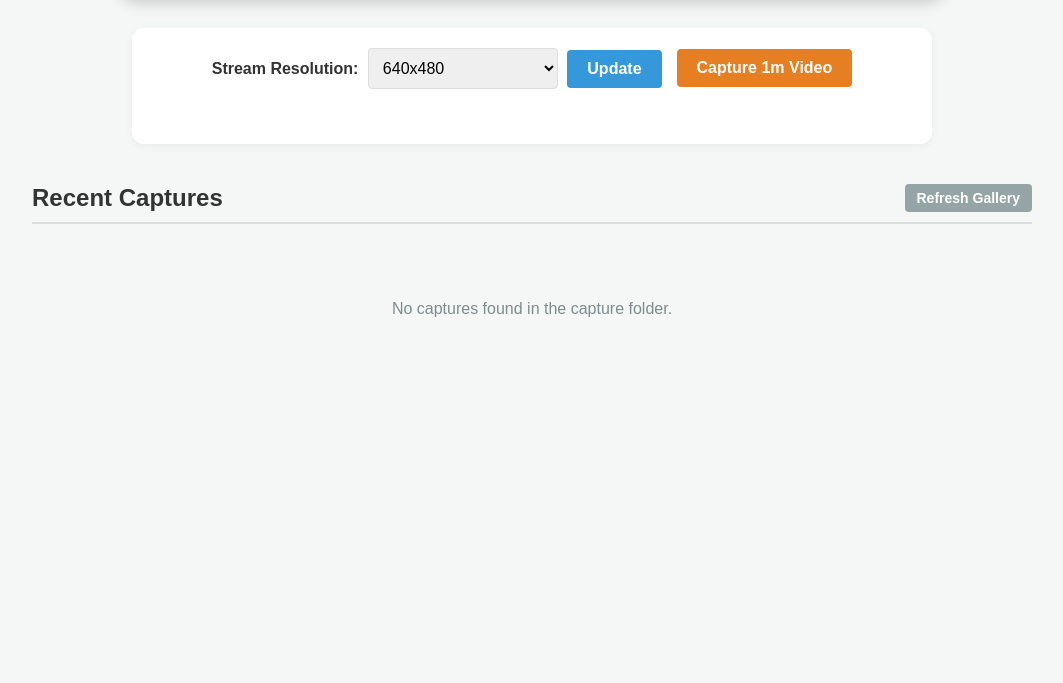
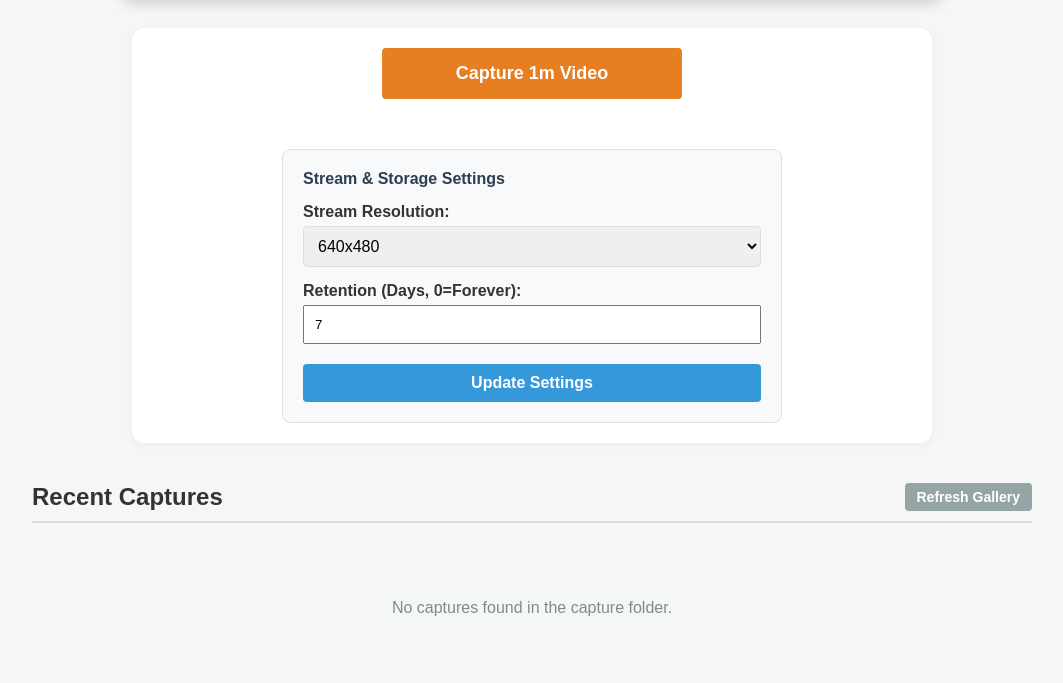
Before and after one commit to agmonr/Smarterdigitalframe, a Flask app: template templates/live_video.html in a window 1280 px wide. Shown: the part 797-1480 px from the top of the page, without its empty margins (108-1171 px from the left). Before the commit the page ends 1114 px from the top, so only its background shows below. Run offline with Flask 3, Linux system fonts and the light colour scheme; the template is opened without the code that fills it, so the values that code supplies are empty.

Commit message:
adding reatnation to video capture

```diff
--- a/api.py
+++ b/api.py
@@ -392,13 +392,46 @@ def camera_scheduler_thread():
             logging.error(f"Error in camera_scheduler_thread: {e}")
             time.sleep(60)
 
+
+def check_free_space(directory, min_gb=1.0):
+    try:
+        import shutil
+        total, used, free = shutil.disk_usage(directory)
+        free_gb = free / (1024 ** 3)
+        return free_gb >= min_gb
+    except Exception as e:
+        logging.error(f"Error checking disk space: {e}")
+        return True
+
+def cleanup_old_captures(directory):
+    try:
+        config = get_config()
+        retention_days = config.getint('CAMERA', 'capture_retention_days', fallback=7)
+        if retention_days <= 0:
+            return
+        cutoff = time.time() - (retention_days * 86400)
+        for f in os.listdir(directory):
+            if f.lower().endswith(('.jpg', '.mp4')):
+                full_path = os.path.join(directory, f)
+                if os.path.getmtime(full_path) < cutoff:
+                    os.remove(full_path)
+                    logging.info(f"Deleted old capture based on retention policy: {full_path}")
+    except Exception as e:
+        logging.error(f"Error in cleanup_old_captures: {e}")
+
 def capture_image(burst_count=1):
+
     with camera_lock:
         # Generate filename with timestamp
         timestamp = datetime.now().strftime("%Y%m%d-%H%M%S")
         config = get_config()
         image_dir = config.get('CAMERA', 'imagedir_captures', fallback=os.path.join(PROJECT_ROOT, 'captures/'))
         os.makedirs(image_dir, exist_ok=True)
+
+        cleanup_old_captures(image_dir)
+        if not check_free_space(image_dir, 1.0):
+            logging.error("Not enough free space (needs 1GB). Skipping image capture.")
+            return
 
         still_cmd = 'rpicam-still'
         if shutil.which('rpicam-still') is None and shutil.which('libcamera-still'):
@@ -430,6 +463,15 @@ def capture_video_segment(duration_seconds=10):
 
     if not os.path.exists(capture_dir):
         os.makedirs(capture_dir)
+
+    cleanup_old_captures(capture_dir)
+    if not check_free_space(capture_dir, 1.0):
+        return jsonify({"error": "Not enough free space (needs 1GB) on target partition"}), 507
+
+    cleanup_old_captures(capture_dir)
+    if not check_free_space(capture_dir, 1.0):
+        logging.error("Not enough free space (needs 1GB). Skipping video capture.")
+        return
 
     timestamp = datetime.now().strftime("%Y%m%d-%H%M%S")
     output_file = os.path.join(capture_dir, f"video_{timestamp}.mp4")
--- a/templates/live_video.html
+++ b/templates/live_video.html
@@ -42,23 +42,36 @@
         <img id="video-stream" class="stream" src="/api/video_feed" alt="Live Video Feed">
     </div>
 
-    <div class="settings">
-        <div style="display: flex; flex-wrap: wrap; gap: 15px; justify-content: center; align-items: center;">
-            <div class="form-group">
-                <label for="video-resolution" style="font-weight: bold; margin-right: 5px;">Stream Resolution:</label>
-                <select id="video-resolution">
+        <div class="settings" style="display: flex; flex-direction: column; gap: 20px; align-items: center; margin: 10px auto;">
+
+        <div style="width: 100%; text-align: center;">
+            <button id="capture-btn" onclick="captureVideo()" style="background: #e67e22; width: 100%; max-width: 300px; padding: 15px; font-size: 18px;">Capture 1m Video</button>
+            <div id="capture-status" style="margin-top: 10px; font-weight: bold; color: #e67e22; height: 20px;"></div>
+        </div>
+
+        <div style="width: 100%; max-width: 500px; background: #f8f9fa; padding: 20px; border-radius: 8px; border: 1px solid #dee2e6; box-sizing: border-box;">
+            <h3 style="margin-top: 0; margin-bottom: 15px; font-size: 16px; color: #2c3e50; text-align: left;">Stream & Storage Settings</h3>
+            <div class="form-group" style="display: flex; flex-direction: column; gap: 15px; text-align: left;">
+
+                <div>
+                    <label for="video-resolution" style="font-weight: bold; display: block; margin-bottom: 5px;">Stream Resolution:</label>
+                    <select id="video-resolution" style="width: 100%; padding: 10px;">
                         <option value="320x240">320x240</option>
                         <option value="640x480">640x480</option>
                         <option value="1024x768">1024x768</option>
                         <option value="1280x720">1280x720 (HD)</option>
                         <option value="1920x1080">1920x1080 (Full HD)</option>
                     </select>
-                <button onclick="saveResolution()" style="margin-left: 5px;">Update</button>
                 </div>
 
-            <button id="capture-btn" onclick="captureVideo()" style="background: #e67e22;">Capture 1m Video</button>
+                <div>
+                    <label for="capture-retention" style="font-weight: bold; display: block; margin-bottom: 5px;">Retention (Days, 0=Forever):</label>
+                    <input type="number" id="capture-retention" min="0" max="365" style="width: 100%; padding: 10px; box-sizing: border-box;">
                 </div>
-        <div id="capture-status" style="margin-top: 15px; font-weight: bold; color: #e67e22; height: 20px;"></div>
+
+                <button onclick="saveSettings()" style="width: 100%; margin-top: 5px;">Update Settings</button>
+            </div>
+        </div>
     </div>
 
     <div class="gallery-section">
@@ -187,26 +200,25 @@
                 status.innerText = '';
             }
         }
-        async function saveResolution() {
+                async function saveSettings() {
             const res = document.getElementById('video-resolution').value;
+            const retDays = document.getElementById('capture-retention').value;
             try {
                 await fetch('/api/config', {
                     method: 'POST',
                     headers: { 'Content-Type': 'application/json' },
-                    body: JSON.stringify({ CAMERA: { video_resolution: res } })
+                    body: JSON.stringify({ CAMERA: { video_resolution: res, capture_retention_days: retDays } })
                 });
 
-                // Show a brief message or just wait for the restart
                 const btn = document.querySelector('button');
                 btn.disabled = true;
                 btn.innerText = 'Restarting stream...';
 
-                // Wait 3 seconds for the backend service to restart fully
                 setTimeout(() => {
                     window.location.reload();
                 }, 3000);
             } catch (err) {
-                alert('Failed to update resolution');
+                alert('Failed to update settings');
             }
         }
                 async function loadConfig() {
@@ -215,6 +227,8 @@
                 const config = await res.json();
                 const currentRes = (config.CAMERA && config.CAMERA.video_resolution) || '640x480';
                 document.getElementById('video-resolution').value = currentRes;
+                const currentRet = (config.CAMERA && config.CAMERA.capture_retention_days) !== undefined ? config.CAMERA.capture_retention_days : 7;
+                document.getElementById('capture-retention').value = currentRet;
             } catch (err) {}
         }
         loadConfig();
```
Lines whose indentation alone changed are shown as unchanged.
